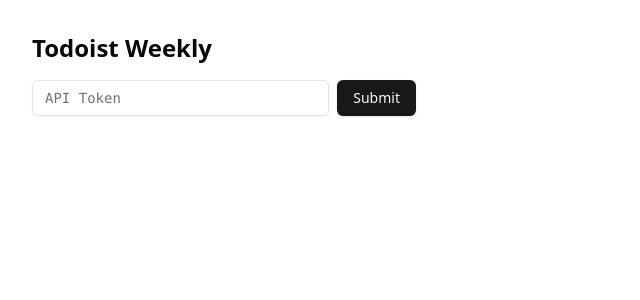
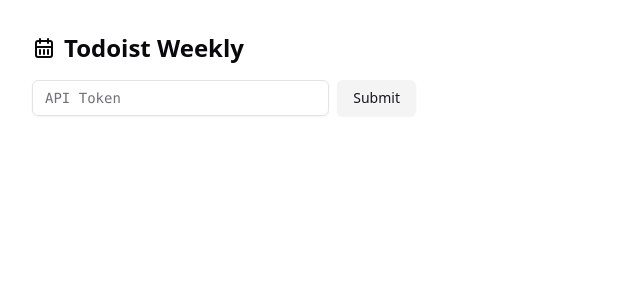
Before and after one commit to zsrobinson/glimpse, a Next.js app: page / in a window 1280 px wide. Shown: the top 300 px of the page, without its empty margins (0-640 px from the left). Built offline with nearby package versions, Linux system fonts and the light colour scheme.

Commit message:
add icon, move some stuff around

```diff
--- a/app/page.tsx
+++ b/app/page.tsx
@@ -1,7 +1,7 @@
 "use client";
 
 import {
-  IconCalendar,
+  IconCalendarWeek,
   IconChevronLeft,
   IconChevronRight,
   IconChevronsLeft,
@@ -39,7 +39,8 @@
 
   return (
     <main className="flex h-full flex-col items-start gap-4">
-      <div className="flex gap-4">
+      <div className="flex w-full items-center gap-2">
+        <IconCalendarWeek />
         <h1 className="text-2xl font-semibold">Todoist Weekly</h1>
         <GlobalLoadingIndicator />
       </div>
@@ -53,23 +54,15 @@
               setToken(value);
               localStorage.setItem("token", value); // persist value
             }}
+            variant="secondary"
           >
             Submit
           </Button>
         </div>
       ) : (
         <>
+          <div className="flex gap-4">
             <div className="box-content flex rounded-md border border-border">
-            {/* <Button
-              onClick={() => {
-                localStorage.removeItem("apiToken");
-                setToken(null);
-              }}
-              variant="secondary"
-            >
-              Clear API Token
-            </Button> */}
-
               <ShiftDateButton amount={-5} setDate={setDate}>
                 <IconChevronsLeft size={16} />
               </ShiftDateButton>
@@ -105,6 +98,17 @@
               </ShiftDateButton>
             </div>
 
+            <Button
+              onClick={() => {
+                localStorage.removeItem("apiToken");
+                setToken(null);
+              }}
+              variant="secondary"
+            >
+              Clear API Token
+            </Button>
+          </div>
+
           <ColumnView startingDate={date} />
         </>
       )}
--- a/components/global-loading-indicator.tsx
+++ b/components/global-loading-indicator.tsx
@@ -22,7 +22,7 @@
   }, [isFetching, isMutating, beforeUnload]);
 
   return (
-    <div className="flex items-center gap-2">
+    <div className="flex flex-grow items-center justify-end gap-2">
       {(isFetching || isMutating) && (
         <IconLoader2 className="animate-spin text-muted-foreground" />
       )}
```
Lines whose indentation alone changed are shown as unchanged.
